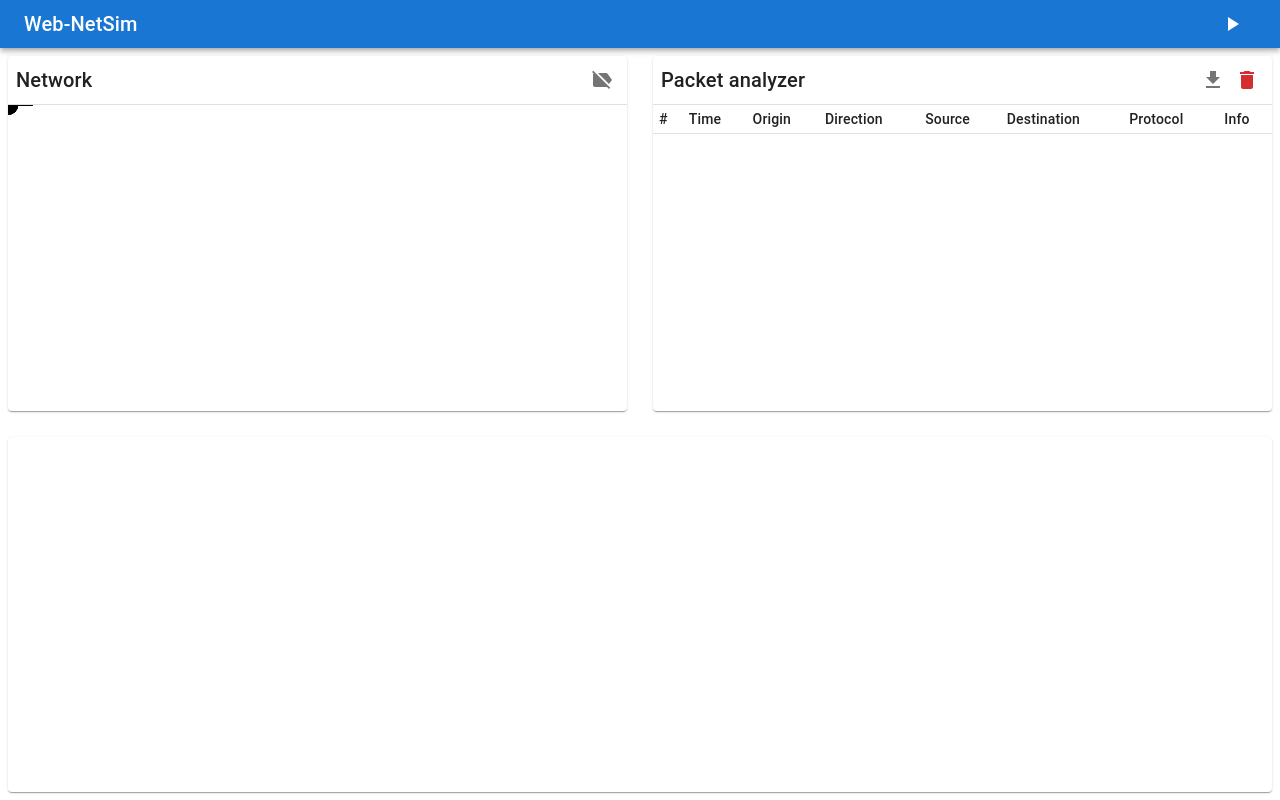
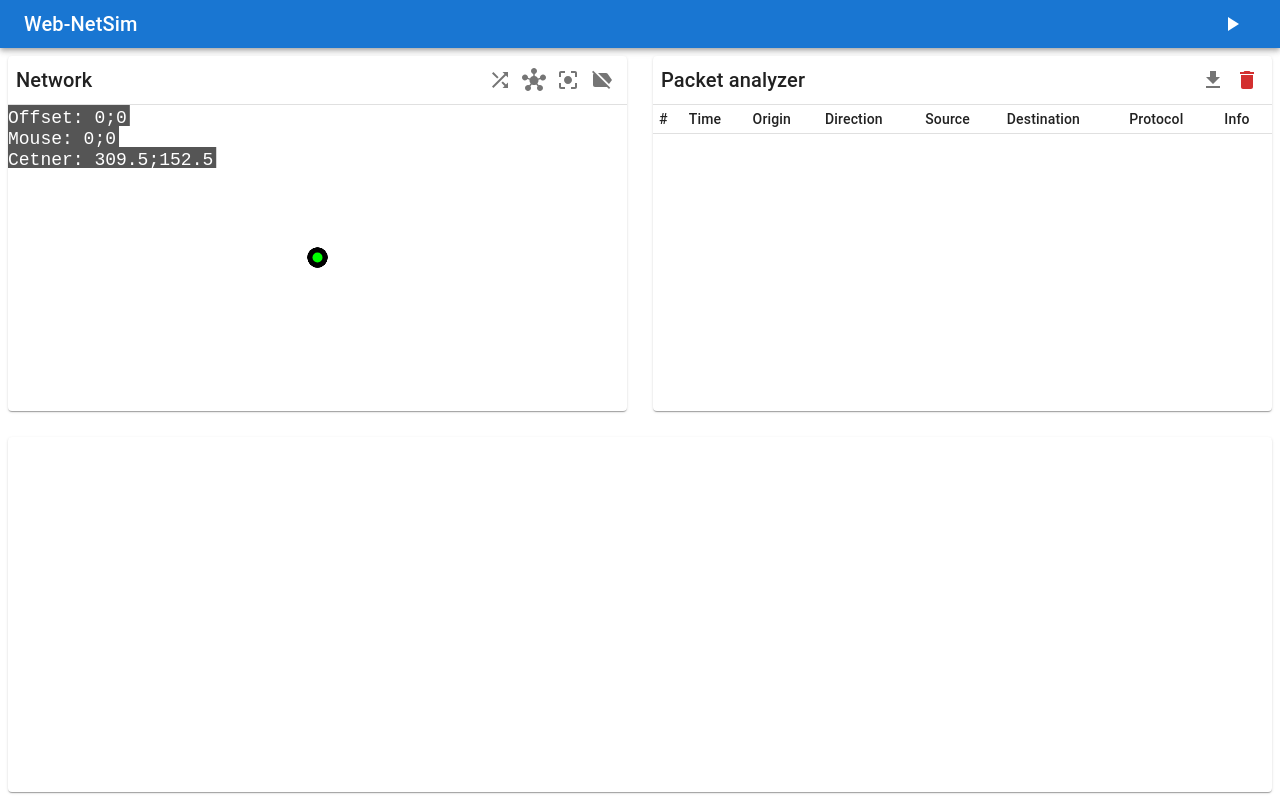
Before and after one commit to M4xi1m3/nathaj, a React (Create React App) app: page / in a window 1280 px wide. Built offline with nearby package versions, Linux system fonts and the light colour scheme.

Commit message:
Added vector2D and layout options (Fruchterman-Reingold algorithm)

```diff
--- a/src/components/NetworkRenderer.tsx
+++ b/src/components/NetworkRenderer.tsx
@@ -3,29 +3,38 @@ import { useContext, useState } from "react";
 import { NetworkContext } from "../NetworkContexxt";
 import { Canvas } from "./Canvas";
 import { Divider, Grid, IconButton, Stack, Typography } from "@mui/material";
-import { Label, LabelOff } from "@mui/icons-material";
+import { CenterFocusStrong, Hub, Label, LabelOff, Shuffle } from "@mui/icons-material";
+import { Vector2D } from "../simulator/drawing/Vector2D";
+import { Layout } from "../simulator/drawing/Layout";
 
 export const NetworkRenderer: React.FC = () => {
     const network = useContext(NetworkContext);
 
     const [dragging, setDragging] = useState(false);
     const [panning, setPanning] = useState(false);
-    const [offsetX, setOffsetX] = useState(0);
-    const [offsetY, setOffsetY] = useState(0);
-    const [mouseX, setMouseX] = useState(0);
-    const [mouseY, setMouseY] = useState(0);
+    const [offset, setOffset] = useState(new Vector2D);
+    const [mousePos, setMousePos] = useState(new Vector2D);
     const [dragged, setDragged] = useState<string | null>(null);
 
     const [showLabel, setShowLabel] = useState(false);
 
     return (
-        <Grid container direction="column">
-            <Grid item>
+        <Grid container direction="column" flexWrap="nowrap" sx={{ height: "100%" }}>
+            <Grid item sx={{ width: "100%" }}>
                 <Stack sx={{ p: 1, height: "32px" }} direction="row">
                     <Stack direction="row" flexGrow={1}>
                         <Typography component='h2' variant='h6'>Network</Typography>
                     </Stack>
                     <Stack direction="row">
+                        <IconButton onClick={() => Layout.random(network)} size="small">
+                            <Shuffle />
+                        </IconButton>
+                        <IconButton onClick={() => Layout.fruchterman_reingold(network)} size="small">
+                            <Hub />
+                        </IconButton>
+                        <IconButton onClick={() => Layout.re_center(network)} size="small">
+                            <CenterFocusStrong />
+                        </IconButton>
                         <IconButton onClick={() => setShowLabel(!showLabel)} size="small">
                             {showLabel ? <Label /> : <LabelOff />}
                         </IconButton>
@@ -33,13 +42,17 @@ export const NetworkRenderer: React.FC = () => {
                 </Stack>
                 <Divider />
             </Grid>
-            <Grid item>
+            <Grid item sx={{ height: "calc(100% - 50px)" }}>
                 <Canvas onMouseDown={(e) => {
-                    setMouseX(e.pageX - e.currentTarget.getBoundingClientRect().left);
-                    setMouseY(e.pageY - e.currentTarget.getBoundingClientRect().top);
+                    const centerOffset = new Vector2D(e.currentTarget.width, e.currentTarget.height).mul(-0.5);
+
+                    setMousePos(new Vector2D(
+                        e.pageX - e.currentTarget.getBoundingClientRect().left,
+                        e.pageY - e.currentTarget.getBoundingClientRect().top
+                    ));
 
                     for (const dev of Object.values(network.devices)) {
-                        if (dev.collision(mouseX - offsetX, mouseY - offsetY)) {
+                        if (dev.collision(mousePos.sub(offset).add(centerOffset))) {
                             e.currentTarget.style.cursor = 'grab';
                             setDragging(true);
                             setDragged(dev.name);
@@ -49,13 +62,16 @@ export const NetworkRenderer: React.FC = () => {
 
                     setPanning(true);
                 }} onMouseUp={(e) => {
-                    setMouseX(e.pageX - e.currentTarget.getBoundingClientRect().left);
-                    setMouseY(e.pageY - e.currentTarget.getBoundingClientRect().top);
+                    const centerOffset = new Vector2D(e.currentTarget.width, e.currentTarget.height).div(2);
+
+                    setMousePos(new Vector2D(
+                        e.pageX - e.currentTarget.getBoundingClientRect().left,
+                        e.pageY - e.currentTarget.getBoundingClientRect().top
+                    ));
 
                     if (dragging && dragged !== null) {
                         e.currentTarget.style.cursor = 'pointer';
-                        network.devices[dragged].x = mouseX - offsetX;
-                        network.devices[dragged].y = mouseY - offsetY;
+                        network.devices[dragged].position = mousePos.sub(offset.add(centerOffset));
                     } else if (panning) {
                         e.currentTarget.style.cursor = 'pointer';
                     }
@@ -64,20 +80,21 @@ export const NetworkRenderer: React.FC = () => {
                     setDragging(false);
                     setDragged(null);
                 }} onMouseMove={(e) => {
-                    setMouseX(e.pageX - e.currentTarget.getBoundingClientRect().left);
-                    setMouseY(e.pageY - e.currentTarget.getBoundingClientRect().top);
+                    const centerOffset = new Vector2D(e.currentTarget.width, e.currentTarget.height).div(2);
+                    setMousePos(new Vector2D(
+                        e.pageX - e.currentTarget.getBoundingClientRect().left,
+                        e.pageY - e.currentTarget.getBoundingClientRect().top
+                    ));
 
                     if (dragging && dragged !== null) {
                         e.currentTarget.style.cursor = 'grab';
-                        network.devices[dragged].x = mouseX - offsetX;
-                        network.devices[dragged].y = mouseY - offsetY;
+                        network.devices[dragged].position = mousePos.sub(offset.add(centerOffset));
                     } else if (panning) {
                         e.currentTarget.style.cursor = 'grab';
-                        setOffsetX(offsetX + e.movementX);
-                        setOffsetY(offsetY + e.movementY);
+                        setOffset(offset.add(new Vector2D(e.movementX, e.movementY)));
                     } else {
                         for (const dev of Object.values(network.devices)) {
-                            if (dev.collision(mouseX - offsetX, mouseY - offsetY)) {
+                            if (dev.collision(mousePos.sub(offset.add(centerOffset)))) {
                                 e.currentTarget.style.cursor = 'pointer';
                                 return;
                             }
@@ -85,47 +102,54 @@ export const NetworkRenderer: React.FC = () => {
                         e.currentTarget.style.cursor = 'default';
                     }
                 }} draw={(ctx, frame) => {
+                    const centerOffset = new Vector2D(ctx.canvas.width, ctx.canvas.height).div(2);
+                    const showText = (text: string, pos: Vector2D, center: boolean = false) => {
+                        const HEIGHT = 18;
+                        ctx.font = HEIGHT + "px monospace";
+                        const { width } = ctx.measureText(text);
+                        ctx.fillStyle = "#000000AA"
+                        const rectPos = pos.sub(new Vector2D(3 + (center ? width / 2 : 0), 0));
+                        ctx.fillRect(rectPos.x, rectPos.y, width + 6, HEIGHT + 3);
+                        ctx.fillStyle = "#FFFFFF"
+                        const textPos = pos.sub(new Vector2D((center ? width / 2 : 0), -HEIGHT));
+                        ctx.fillText(text, textPos.x, textPos.y);
+                    }
+
                     ctx.clearRect(0, 0, ctx.canvas.width, ctx.canvas.height);
+
 
                     for (const dev of Object.values(network.devices)) {
                         for (const intf of Object.values(dev.interfaces)) {
                             if (intf.connected_to !== null) {
                                 ctx.lineWidth = 2;
                                 ctx.beginPath();
-                                ctx.moveTo(dev.x + offsetX, dev.y + offsetY);
-                                ctx.lineTo(intf.connected_to.getOwner().x + offsetX, intf.connected_to.getOwner().y + offsetY);
+                                ctx.moveTo(...dev.position.add(offset.add(centerOffset)).array());
+                                ctx.lineTo(...intf.connected_to.getOwner().position.add(offset.add(centerOffset)).array());
                                 ctx.stroke();
                             }
                         }
                     }
 
                     for (const dev of Object.values(network.devices)) {
-                        dev.draw(ctx, offsetX, offsetY);
+                        dev.draw(ctx, offset.add(centerOffset));
 
                         if (showLabel) {
                             const text = dev.getText();
                             const HEIGHT = 18;
-                            ctx.font = HEIGHT + "px monospace";
-                            const { width } = ctx.measureText(text);
-                            ctx.fillStyle = "#000000AA"
-                            ctx.fillRect(dev.x + offsetX - 3 - width / 2, dev.y + offsetY - 40, width + 6, HEIGHT + 3);
-                            ctx.fillStyle = "#FFFFFF"
-                            ctx.fillText(text, dev.x + offsetX - width / 2, dev.y + offsetY + HEIGHT - 40);
+                            showText(text, dev.position.add(offset.add(centerOffset)).add(new Vector2D(0, -40)), true);
                         } else {
-                            if (dev.collision(mouseX - offsetX, mouseY - offsetY)) {
+                            if (dev.collision(mousePos.sub(offset.add(centerOffset)))) {
                                 const text = dev.getText();
-                                const HEIGHT = 18;
-                                ctx.font = HEIGHT + "px monospace";
-                                const { width } = ctx.measureText(text);
-                                ctx.fillStyle = "#000000AA"
-                                ctx.fillRect(mouseX - 3, mouseY - 20, width + 6, HEIGHT + 3);
-                                ctx.fillStyle = "#FFFFFF"
-                                ctx.fillText(text, mouseX, mouseY + HEIGHT - 20);
+                                showText(text, mousePos.add(new Vector2D(0, -20)));
                             }
                         }
                     }
 
-                }} style={{ width: "100%", height: "100%" }}></Canvas>
+                    showText("Offset: " + offset.x + ";" + offset.y, new Vector2D(0, 0));
+                    showText("Mouse: " + mousePos.x + ";" + mousePos.y, new Vector2D(0, 21));
+                    showText("Cetner: " + centerOffset.x + ";" + centerOffset.y, new Vector2D(0, 42));
+
+                }} style={{ width: "100%", height: "100%", borderRadius: '0 0 4px 4px' }}></Canvas>
             </Grid>
         </Grid>
     )
--- a/src/simulator/drawing/Drawable.ts
+++ b/src/simulator/drawing/Drawable.ts
@@ -1,14 +1,13 @@
+import { Vector2D } from "./Vector2D";
 
 export abstract class Drawable {
-    x: number = 0;
-    y: number = 0;
+    position: Vector2D = new Vector2D();
 
-    abstract draw(ctx: CanvasRenderingContext2D, offsetX: number, offsetY: number): void;
-    abstract collision(x: number, y: number): boolean;
+    abstract draw(ctx: CanvasRenderingContext2D, offset: Vector2D): void;
+    abstract collision(position: Vector2D): boolean;
     abstract getText(): string;
 
-    setPosition(x: number, y: number) {
-        this.x = x;
-        this.y = y;
+    setPosition(position: Vector2D) {
+        this.position.copy(position);
     }
 }
--- /dev/null
+++ b/src/simulator/drawing/Layout.ts
@@ -0,0 +1,89 @@
+import { Network } from "../network/Network";
+import { Vector2D } from "./Vector2D";
+
+export class Layout {
+    static random(net: Network, minX: number = -100, maxX: number = 100, minY: number = -100, maxY: number = 100) {
+        Object.values(net.devices).forEach((dev) => {
+            dev.position.x = Math.random() * (maxX - minX) + minX;
+            dev.position.y = Math.random() * (maxY - minY) + minY;
+        });
+    }
+
+    static re_center(net: Network, at: Vector2D = new Vector2D()) {
+        let avg = new Vector2D();
+        let count = 0;
+
+        Object.values(net.devices).forEach((dev) => {
+            avg = avg.add(dev.position)
+            count++;
+        });
+
+        const diff = avg.div(count).sub(at)
+
+        Object.values(net.devices).forEach((dev) => {
+            dev.position = dev.position.sub(diff);
+        });
+    }
+
+    static fruchterman_reingold(net: Network, epsilon: number = 0.1, max_iter: number = 1000, ideal_length: number = 50, cooling_factor: number = 0.99): void {
+        Layout.random(net);
+        let iter = 0; // Iteration count
+        let max_force = 1000; // Maximum force in the system
+        let temp = 1; // Temperature of the system
+        let max_temp = temp; // Maimum temperature of the system
+
+        const forces: { [name: string]: Vector2D } = {};
+
+
+        const repulsive_force = (u: Vector2D, v: Vector2D): Vector2D => {
+            return v.direction(u).mul(Math.pow(ideal_length, 2) / Math.max(u.dist(v), 0.01));
+        }
+        const attractive_force = (u: Vector2D, v: Vector2D): Vector2D => {
+            return u.direction(v).mul(Math.pow(u.dist(v), 2) / ideal_length);
+        }
+        const apply_temperature = (force: Vector2D, temp: number) => {
+            return force.normalize().div(force.length()).mul(Math.min(force.length(), temp * ideal_length * 2))
+        }
+
+        while (iter < max_iter && max_force > epsilon) {
+            max_force = 0;
+            iter++;
+
+            Object.entries(net.devices).forEach(([u_name, u_dev]) => {
+                forces[u_name] = new Vector2D();
+
+                // Calculate repulsive forces
+                Object.entries(net.devices).forEach(([v_name, v_dev]) => {
+                    if (u_dev === v_dev)
+                        return
+                    forces[u_name] = forces[u_name].add(repulsive_force(u_dev.position, v_dev.position));
+                });
+
+                // Calculate attractives forces
+                Object.values(u_dev.interfaces).map((intf) => intf.connected_to?.owner).forEach((v_dev) => {
+                    if (v_dev === undefined)
+                        return
+                    if (u_dev === v_dev)
+                        return
+
+                    forces[u_name] = forces[u_name].add(attractive_force(u_dev.position, v_dev.position));
+                });
+            });
+
+
+            // Apply forces
+            Object.entries(net.devices).forEach(([u_name, u_dev]) => {
+                if (Number.isNaN(forces[u_name].x) || Number.isNaN(forces[u_name].y))
+                    return
+
+                forces[u_name] = apply_temperature(forces[u_name], temp);
+                max_force = Math.max(max_force, forces[u_name].length());
+                u_dev.position = u_dev.position.add(forces[u_name]);
+            });
+
+
+            // Cool the system
+            temp *= cooling_factor;
+        }
+    }
+}
--- /dev/null
+++ b/src/simulator/drawing/Vector2D.ts
@@ -0,0 +1,73 @@
+
+export class Vector2D {
+    x: number;
+    y: number;
+
+    constructor(x: number = 0, y: number = 0) {
+        this.x = x;
+        this.y = y;
+    }
+
+    copy(other: Vector2D) {
+        this.x = other.x;
+        this.y = other.y;
+    }
+
+    add(other: Vector2D) {
+        return new Vector2D(
+            this.x + other.x,
+            this.y + other.y
+        )
+    }
+
+    sub(other: Vector2D) {
+        return new Vector2D(
+            this.x - other.x,
+            this.y - other.y
+        )
+    }
+
+    div(a: number) {
+        return new Vector2D(
+            this.x / a,
+            this.y / a
+        )
+    }
+
+    mul(a: number) {
+        return new Vector2D(
+            this.x * a,
+            this.y * a
+        )
+    }
+
+    length(): number {
+        return Math.sqrt(Math.pow(this.x, 2) + Math.pow(this.y, 2));
+    }
+
+    sqlength(): number {
+        return Math.pow(this.x, 2) + Math.pow(this.y, 2);
+    }
+
+    dist(other: Vector2D) {
+        return this.sub(other).length()
+    }
+
+    sqdist(other: Vector2D) {
+        return this.sub(other).sqlength()
+    }
+
+    normalize() {
+        if (this.length() === 0)
+            return new Vector2D()
+        return this.div(this.length());
+    }
+
+    direction(other: Vector2D) {
+        return other.sub(this).normalize();
+    }
+
+    array(): [number, number] {
+        return [this.x, this.y];
+    }
+}
--- a/src/simulator/network/peripherals/Device.ts
+++ b/src/simulator/network/peripherals/Device.ts
@@ -2,6 +2,7 @@
 import { Interface, ReceivedPacketEventData } from './Interface'
 import { Network } from '../Network';
 import { Drawable } from '../../drawing/Drawable';
+import { Vector2D } from '../../drawing/Vector2D';
 
 class DeviceException extends Error {
     device: Device;
@@ -31,33 +32,25 @@ export abstract class Device extends Drawable {
         this.network.addDevice(this);
     }
 
-    collision(x: number, y: number): boolean {
-        if (x > (this.x - 10) && x < (this.x + 10) && y > (this.y - 10) && y < (this.y + 10))
-            return true
-        return false
+    collision(other: Vector2D): boolean {
+        return this.position.sqdist(other) < 100;
     }
 
-    draw(ctx: CanvasRenderingContext2D, offsetX: number, offsetY: number): void {
+    draw(ctx: CanvasRenderingContext2D, offset: Vector2D): void {
         ctx.fillStyle = "#000000";
         ctx.beginPath();
-        ctx.arc(this.x + offsetX, this.y + offsetY, 10, 0, 2 * Math.PI);
+        const drawPos = this.position.add(offset);
+        ctx.arc(drawPos.x, drawPos.y, 10, 0, 2 * Math.PI);
         ctx.fill();
 
         for (const intf of Object.values(this.interfaces)) {
             if (intf.connected_to !== null) {
-                const other_x = intf.connected_to.getOwner().x;
-                const other_y = intf.connected_to.getOwner().y;
-
-                const len = Math.sqrt((other_x - this.x) ** 2 + (other_y - this.y) ** 2);
-                const dx = (other_x - this.x) / len;
-                const dy = (other_y - this.y) / len;
-
-                const ix = this.x + offsetX + dx * 15;
-                const iy = this.y + offsetY + dy * 15;
+                const direction = this.position.direction(intf.connected_to.getOwner().position)
+                const intfPos = drawPos.add(direction.mul(15))
 
                 ctx.fillStyle = "#00ff00";
                 ctx.beginPath();
-                ctx.arc(ix, iy, 5, 0, 2 * Math.PI);
+                ctx.arc(intfPos.x, intfPos.y, 5, 0, 2 * Math.PI);
                 ctx.fill();
             }
         }
```
